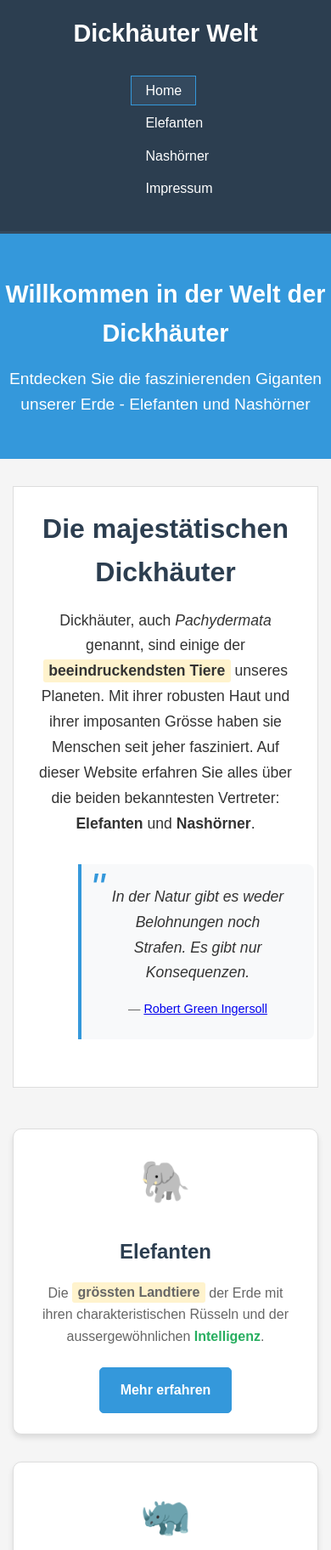
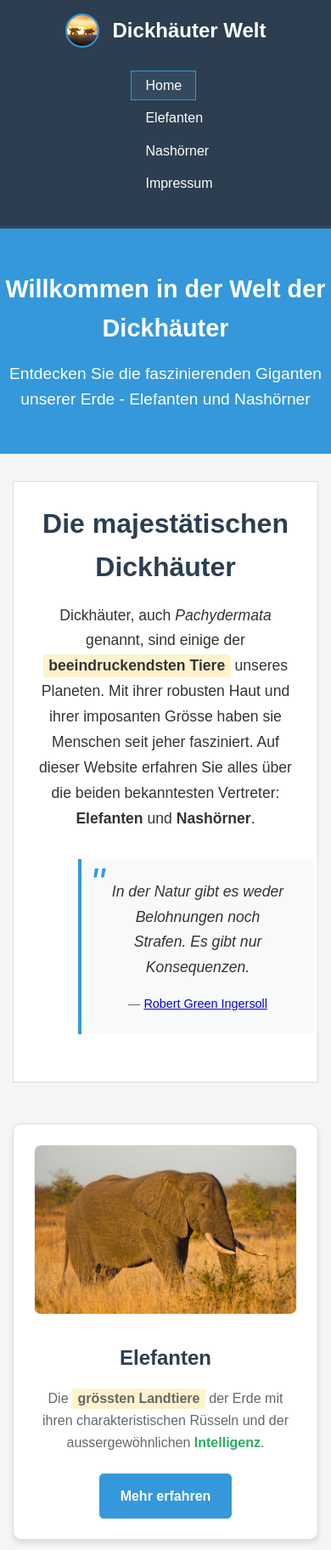
Before and after one commit to JesterEcho/M293-Tierwelt, a plain HTML site: page index.html in a window 390 px wide. Shown: the top 1824 px of the page at 85% size. Drawn offline with Linux system fonts and the light colour scheme.

Commit message:
Added logo and homepage images

```diff
--- a/css/styles.css
+++ b/css/styles.css
@@ -30,6 +30,20 @@ header .container {
     display: flex;
     justify-content: space-between;
     align-items: center;
+}
+
+.logo {
+    display: flex;
+    align-items: center;
+    gap: 1rem;
+}
+
+.logo img {
+    width: 50px;
+    height: 50px;
+    border-radius: 50%;
+    object-fit: cover;
+    border: 2px solid #3498db;
 }
 
 .logo h1 {
@@ -140,6 +154,14 @@ main {
     display: block;
 }
 
+.teaser-img {
+    width: 100%;
+    height: 200px;
+    object-fit: cover;
+    border-radius: 8px;
+    border: 1px solid #eee;
+}
+
 .teaser-card h3 {
     font-size: 1.5rem;
     color: #2c3e50;
@@ -163,6 +185,7 @@ main {
     border: 1px solid #3498db;
     border-radius: 5px;
     transition: all 0.3s ease;
+    cursor: pointer;
 }
 
 .btn:hover {
@@ -461,6 +484,11 @@ blockquote cite {
     font-family: inherit;
 }
 
+/* Button im Formular */
+button[type="submit"] {
+    cursor: pointer;
+}
+
 /* Gallery Styles */
 .gallery {
     margin: 3rem 0;
@@ -566,6 +594,19 @@ footer {
         gap: 1rem;
     }
 
+    .logo {
+        justify-content: center;
+    }
+
+    .logo img {
+        width: 40px;
+        height: 40px;
+    }
+
+    .logo h1 {
+        font-size: 1.5rem;
+    }
+
     nav ul {
         gap: 1rem;
         flex-wrap: wrap;
--- a/index.html
+++ b/index.html
@@ -12,6 +12,7 @@
     <header>
         <div class="container">
             <div class="logo">
+                <img src="assets/logo.jpg" alt="Dickhäuter Welt Logo">
                 <h1>Dickhäuter Welt</h1>
             </div>
             <nav>
@@ -56,7 +57,7 @@
                 <div class="teaser-grid">
                     <div class="teaser-card">
                         <div class="teaser-image">
-                            <span class="placeholder">🐘</span>
+                            <img src="assets/elefant_startseite.jpg" alt="Elefant" class="teaser-img">
                         </div>
                         <h3>Elefanten</h3>
                         <p>Die <span class="highlight">grössten Landtiere</span> der Erde mit ihren charakteristischen Rüsseln und der
@@ -66,7 +67,7 @@
 
                     <div class="teaser-card">
                         <div class="teaser-image">
-                            <span class="placeholder">🦏</span>
+                            <img src="assets/nashorn_startseite.jpg" alt="Nashorn" class="teaser-img">
                         </div>
                         <h3>Nashörner</h3>
                         <p><span class="highlight">Gepanzerte Giganten</span> mit ihren markanten Hörnern, die seit <em>Millionen von Jahren</em> unsere Erde
```
Also changed, not shown: kontakt/impressum.html (+1 -1 lines), pages/elefanten.html (+1 -0 lines), pages/nashoerner.html (+1 -0 lines), assets/elefant_startseite.jpg (added), assets/logo.jpg (added), assets/nashorn_startseite.jpg (added), 1 other file.
